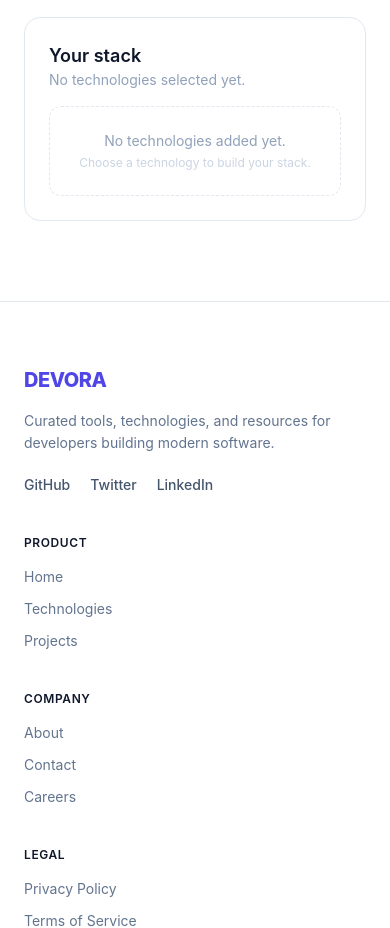
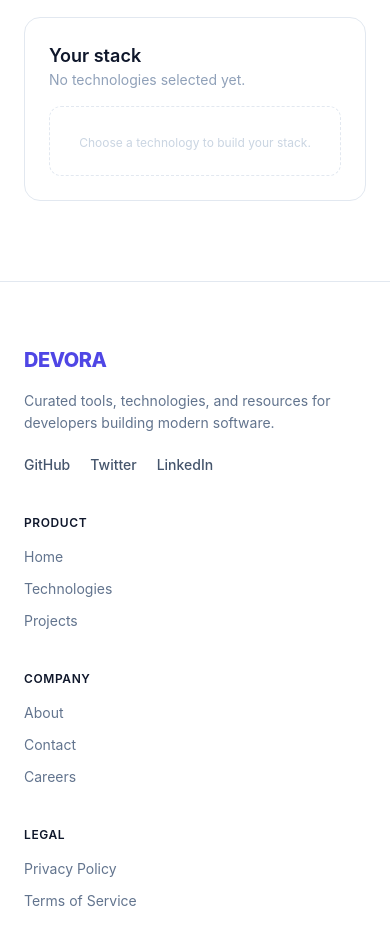
Before and after one commit to rafayelparvez/B14-A05-React, a React (Vite) app: page / in a window 390 px wide. Shown: the part 9260-10188 px from the top of the page. Built offline with nearby package versions, Linux system fonts and the light colour scheme.

Commit message:
Responsive Update

```diff
--- a/src/App.tsx
+++ b/src/App.tsx
@@ -19,7 +19,7 @@
     <>
       <Nav />
       <Banner />
-      <Suspense fallback={<h2>Loading.......</h2>}>
+      <Suspense fallback={<div className="flex items-center justify-center p-10"><h2>Loading.......</h2></div>}>
         <Technologies technologiesPromise={technologiesPromise} />
       </Suspense>
       <Footer />
--- a/src/components/stack/EmptyStack.tsx
+++ b/src/components/stack/EmptyStack.tsx
@@ -1,4 +1,3 @@
-
 const EmptyStack = () => {
   return (
     <div className="h-fit rounded-2xl border border-slate-200 bg-white p-6 lg:sticky lg:top-20">
@@ -9,8 +8,6 @@
       </p>
 
       <div className="rounded-xl border border-dashed border-slate-200 px-4 py-6 text-center">
-        <p className="text-sm text-slate-400">No technologies added yet.</p>
-
         <p className="mt-1 text-xs text-slate-300">
           Choose a technology to build your stack.
         </p>
--- a/src/components/technologies/TechCard.tsx
+++ b/src/components/technologies/TechCard.tsx
@@ -14,7 +14,7 @@
   setSelectedStack,
 }: TechCardProps) => {
   return (
-    <div className="grid grid-cols-1 gap-5 md:grid-cols-2 xl:grid-cols-3">
+    <div className="grid grid-cols-1 gap-5 sm:grid-cols-2 lg:grid-cols-3">
       {technologies.map((technology) => {
         const isSelected = selectedStack.some(
           (item) => item.id === technology.id,
```
